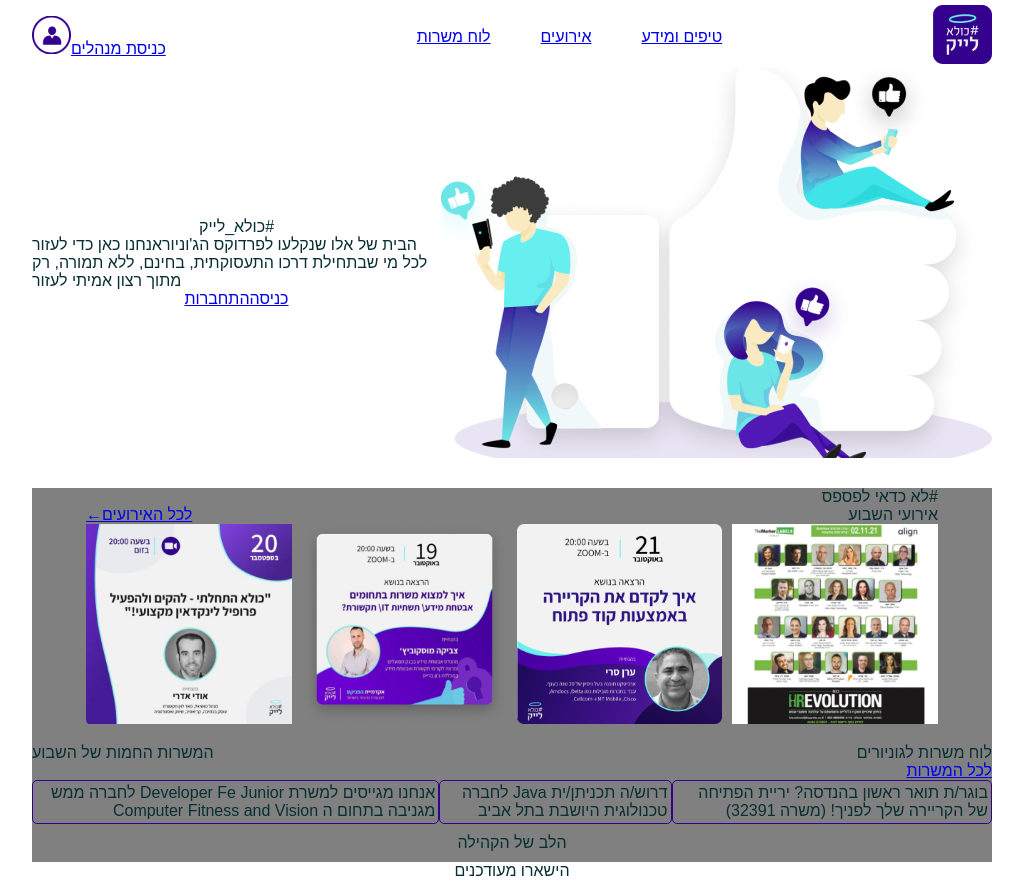
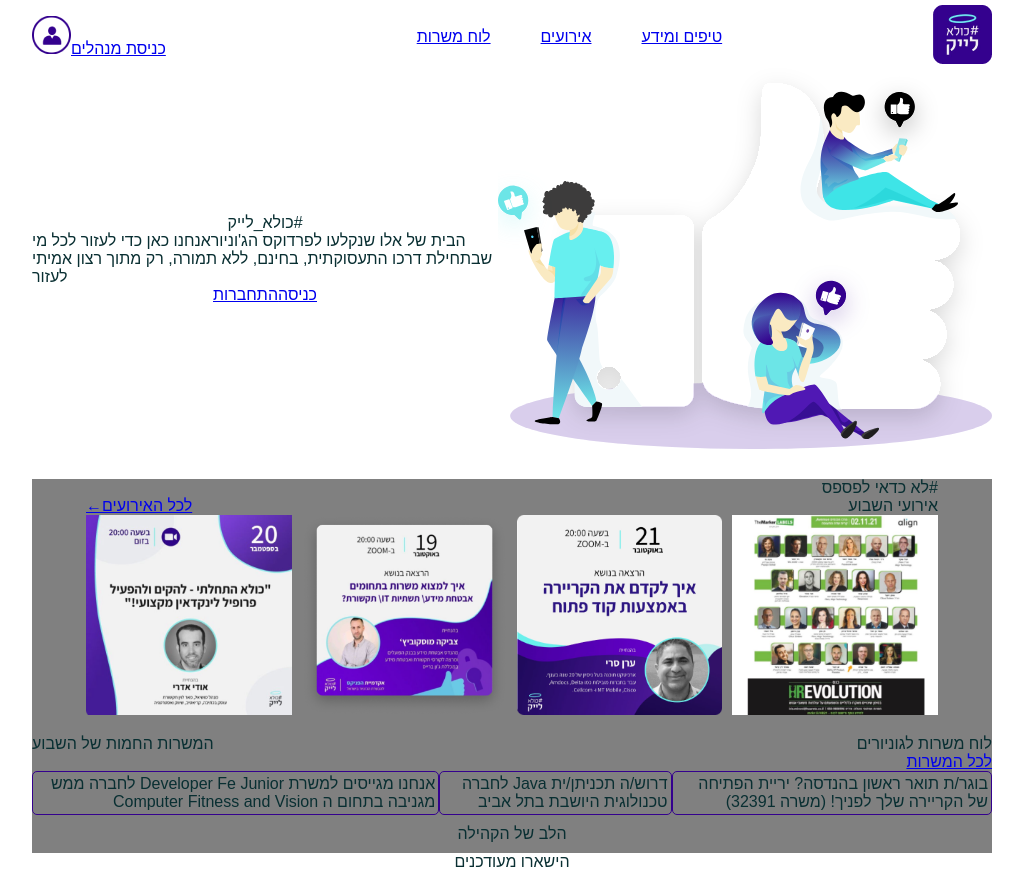
Before and after one commit to avraham186/coola-like, a React (Create React App) app: page / in a window 1280 px wide. Shown: the whole page, without its empty margins (128-1151 px from the left). Built offline with nearby package versions, Linux system fonts and the light colour scheme.

Commit message:
Fixed Svg problem

```diff
--- a/src/cmps/AppHeader.jsx
+++ b/src/cmps/AppHeader.jsx
@@ -1,7 +1,8 @@
 import { Link } from 'react-router-dom'
 import coola_like_logo from '../assets/images/coola_like_logo.png'
 import user_icon from '../assets/images/user_icon.png'
-import Hero from '../assets/images/Home_logo.png'
+import Herosvg from '../assets/images/People like.svg'
+
 export function AppHeader() {
 
     return (
@@ -30,7 +31,7 @@ export function AppHeader() {
                         <Link to="">התחברות</Link>
                     </span>
                 </div>
-                <img src={Hero} alt="" />
+                <object data={Herosvg} type="image/svg+xml"/>
             </div>
         </div>
     )
```
Also changed, not shown: src/assets/images/People like.svg (added), src/assets/main.scss (line endings or trailing spaces).
